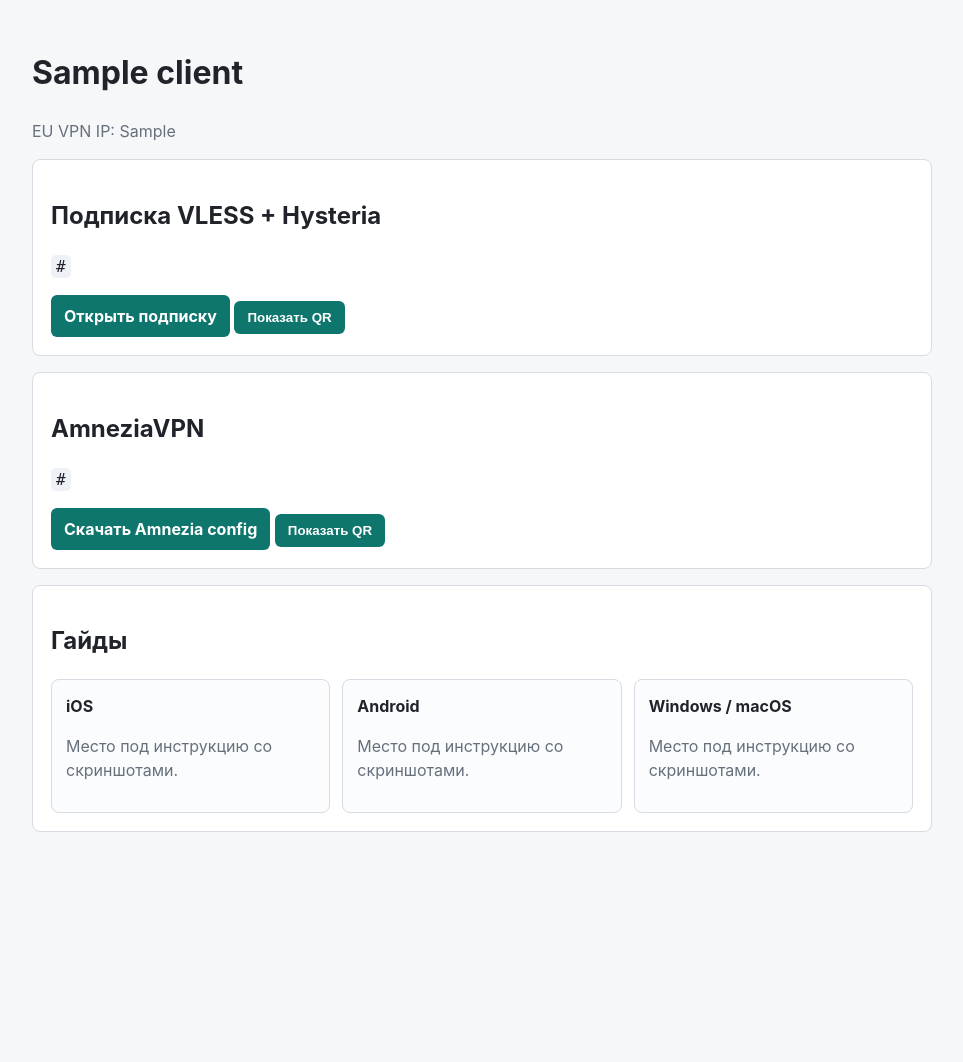
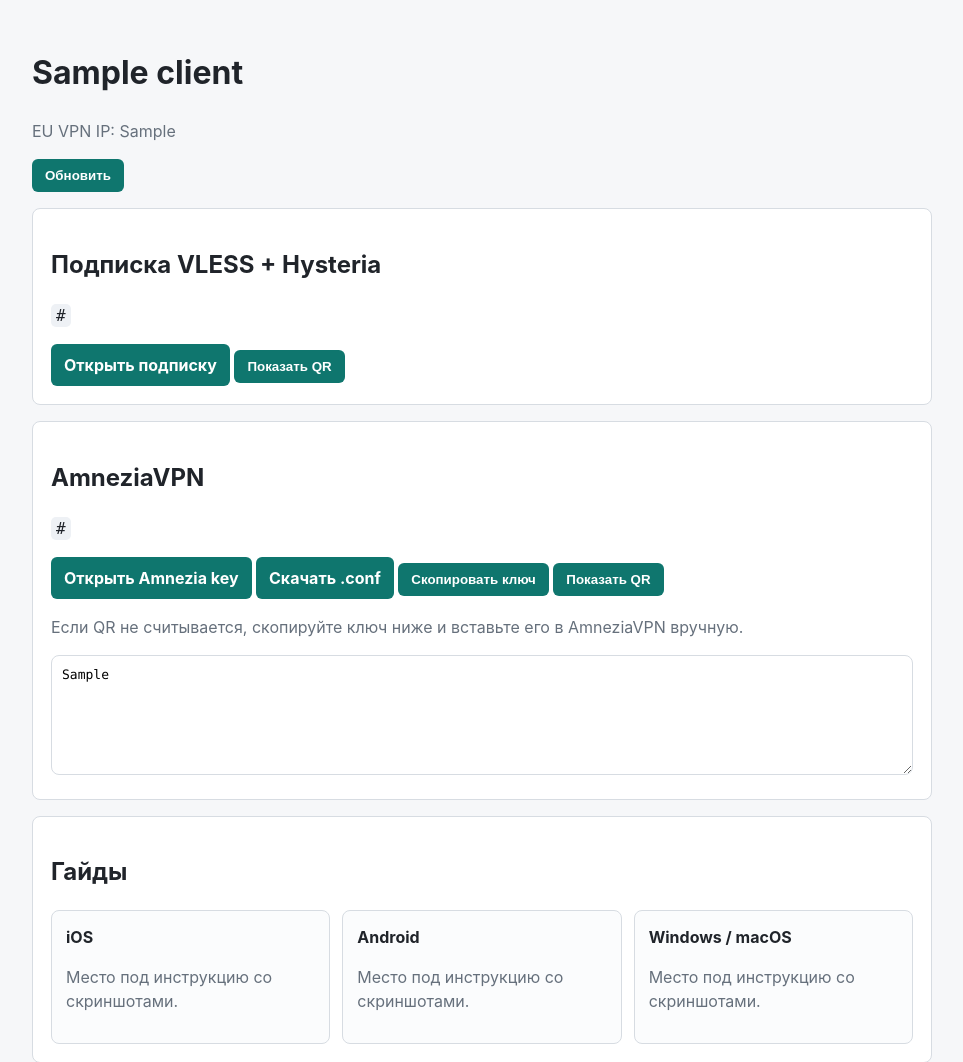
Before and after one commit to nevrozzkie/AutoVPN, a FastAPI app: template app/templates/client_page.html in a window 1280 px wide. Shown: the top 1062 px of the page, without its empty margins (158-1121 px from the left). Before the commit the page ends 832 px from the top, so only its background shows below. Run offline with FastAPI, Linux system fonts and the light colour scheme; the template is opened without the code that fills it: most values are stand-ins (such as "Sample title", 1, 10 or a date in 2020); some libraries are stand-ins or nearby versions.

Commit message:
Improve client refresh time display and Amnezia keys

```diff
--- a/app/amnezia.py
+++ b/app/amnezia.py
@@ -2,7 +2,9 @@ from __future__ import annotations
 
 import base64
 import ipaddress
+import json
 import secrets
+import zlib
 from typing import Any
 
 from cryptography.hazmat.primitives import serialization
@@ -89,6 +91,78 @@ PersistentKeepalive = 25
 """
 
 
+def build_amnezia_vpn_key(
+    client: dict[str, Any],
+    *,
+    current_ip: str,
+    server_public_key: str,
+    obfuscation: dict[str, int],
+) -> str:
+    config = build_amnezia_client_config(
+        client,
+        current_ip=current_ip,
+        server_public_key=server_public_key,
+        obfuscation=obfuscation,
+    )
+    address = client.get("amnezia_ipv4") or client_amnezia_address(int(client["id"]))
+    dns_values = [item.strip() for item in settings.amnezia_dns.split(",") if item.strip()]
+    dns1 = dns_values[0] if dns_values else "1.1.1.1"
+    dns2 = dns_values[1] if len(dns_values) > 1 else dns1
+    awg = {
+        "H1": str(obfuscation["h1"]),
+        "H2": str(obfuscation["h2"]),
+        "H3": str(obfuscation["h3"]),
+        "H4": str(obfuscation["h4"]),
+        "I1": "",
+        "I2": "",
+        "I3": "",
+        "I4": "",
+        "I5": "",
+        "Jc": str(obfuscation["jc"]),
+        "Jmax": str(obfuscation["jmax"]),
+        "Jmin": str(obfuscation["jmin"]),
+        "S1": str(obfuscation["s1"]),
+        "S2": str(obfuscation["s2"]),
+        "S3": "0",
+        "S4": "0",
+        "allowed_ips": ["0.0.0.0/0", "::/0"],
+        "clientId": client["amnezia_public_key"],
+        "client_ip": address,
+        "client_priv_key": client["amnezia_private_key"],
+        "client_pub_key": client["amnezia_public_key"],
+        "config": config,
+        "hostName": current_ip,
+        "mtu": "1280",
+        "persistent_keep_alive": "25",
+        "port": settings.amnezia_port,
+        "psk_key": client["amnezia_preshared_key"],
+        "server_pub_key": server_public_key,
+    }
+    awg["last_config"] = json.dumps(awg, ensure_ascii=False, indent=4)
+    payload = {
+        "containers": [
+            {
+                "awg": {
+                    **awg,
+                    "port": str(settings.amnezia_port),
+                    "protocol_version": "2",
+                    "subnet_address": f"{settings.amnezia_network_prefix}.0",
+                    "transport_proto": "udp",
+                },
+                "container": "amnezia-awg2",
+            }
+        ],
+        "defaultContainer": "amnezia-awg2",
+        "description": client["name"],
+        "dns1": dns1,
+        "dns2": dns2,
+        "hostName": current_ip,
+    }
+    raw = json.dumps(payload, ensure_ascii=False, indent=4).encode("utf-8")
+    packed = len(raw).to_bytes(4, "big") + zlib.compress(raw)
+    return "vpn://" + base64.urlsafe_b64encode(packed).decode("ascii").rstrip("=")
+
+
 def build_amnezia_server_config(
     clients: list[dict[str, Any]],
     *,
--- a/app/main.py
+++ b/app/main.py
@@ -1,7 +1,9 @@
 from __future__ import annotations
 
 import secrets
+from datetime import UTC, datetime
 from io import BytesIO
+from zoneinfo import ZoneInfo
 
 from fastapi import BackgroundTasks, Depends, FastAPI, Form, HTTPException, Request, status
 from fastapi.responses import HTMLResponse, PlainTextResponse, RedirectResponse, Response
@@ -10,7 +12,7 @@ from fastapi.templating import Jinja2Templates
 
 from app.config import settings
 from app.aeza import AezaClient
-from app.amnezia import build_amnezia_client_config
+from app.amnezia import build_amnezia_client_config, build_amnezia_vpn_key
 from app.db import (
     create_client,
     create_install_operation,
@@ -68,6 +70,25 @@ security = HTTPBasic()
 setup_security = HTTPBasic(auto_error=False)
 
 
+def format_msk(value: object) -> str:
+    if value in (None, ""):
+        return ""
+    try:
+        if isinstance(value, (int, float)):
+            parsed = datetime.fromtimestamp(value, UTC)
+        else:
+            text = str(value)
+            parsed = datetime.fromisoformat(text.replace("Z", "+00:00"))
+            if parsed.tzinfo is None:
+                parsed = parsed.replace(tzinfo=UTC)
+        return parsed.astimezone(ZoneInfo("Europe/Moscow")).strftime("%d.%m.%Y %H:%M:%S МСК")
+    except (TypeError, ValueError, OSError):
+        return str(value)
+
+
+templates.env.filters["msk"] = format_msk
+
+
 def aeza_ip_rotation_available() -> bool:
     return bool(aeza_token() and aeza_service_id())
 
@@ -102,6 +123,15 @@ def get_amnezia_obfuscation() -> dict[str, int]:
 
 def get_amnezia_config(client: dict, current_ip: str) -> str:
     return build_amnezia_client_config(
+        client,
+        current_ip=current_ip,
+        server_public_key=get_setting("amnezia.server_public_key"),
+        obfuscation=get_amnezia_obfuscation(),
+    )
+
+
+def get_amnezia_vpn_key(client: dict, current_ip: str) -> str:
+    return build_amnezia_vpn_key(
         client,
         current_ip=current_ip,
         server_public_key=get_setting("amnezia.server_public_key"),
@@ -307,6 +337,7 @@ async def admin_dashboard(request: Request, _: str = Depends(require_admin)) ->
             "ssh_known_host_reset_last_output": get_setting("ssh.known_host_reset_last_output"),
             "operation_running": has_running_operation(),
             "install_running": has_running_install_operation(),
+            "auto_refresh": has_running_operation() or has_running_install_operation(),
             "aeza_ip_rotation_available": aeza_ip_rotation_available(),
             "aeza_ipv4_price": await fetch_aeza_ipv4_price(),
             "format_eur_minor_units": format_eur_minor_units,
@@ -482,12 +513,15 @@ def admin_delete_client(client_id: int, _: str = Depends(require_admin)) -> Redi
 
 @app.get("/admin/operations", response_class=HTMLResponse)
 def admin_operations(request: Request, _: str = Depends(require_admin)) -> HTMLResponse:
+    operation_running = has_running_operation()
+    install_running = has_running_install_operation()
     return templates.TemplateResponse(
         request,
         "operations.html",
         {
             "operations": list_operations(),
             "install_operations": list_install_operations(),
+            "auto_refresh": operation_running or install_running,
         },
     )
 
@@ -555,7 +589,7 @@ def admin_refresh_protocols(background_tasks: BackgroundTasks, _: str = Depends(
 @app.post("/admin/stats/refresh")
 def admin_refresh_stats(background_tasks: BackgroundTasks, _: str = Depends(require_admin)) -> RedirectResponse:
     background_tasks.add_task(_refresh_stats_background)
-    return RedirectResponse("/admin", status_code=status.HTTP_303_SEE_OTHER)
+    return RedirectResponse("/admin/clients", status_code=status.HTTP_303_SEE_OTHER)
 
 
 async def _refresh_stats_background() -> None:
@@ -607,6 +641,8 @@ async def client_page(request: Request, token: str) -> HTMLResponse:
             "base_url": base_url,
             "subscription_url": f"{base_url}/sub/{client['token']}",
             "amnezia_url": f"{base_url}/amnezia/{client['token']}",
+            "amnezia_key_url": f"{base_url}/amnezia-key/{client['token']}",
+            "amnezia_vpn_key": get_amnezia_vpn_key(client, current_ip),
             "amnezia_qr_url": f"{base_url}/client/{client['token']}/amnezia.qr",
         },
     )
@@ -636,7 +672,7 @@ def client_amnezia_qr(token: str) -> Response:
         raise HTTPException(status_code=status.HTTP_503_SERVICE_UNAVAILABLE)
     import qrcode
 
-    image = qrcode.make(get_amnezia_config(client, current_ip))
+    image = qrcode.make(get_amnezia_vpn_key(client, current_ip))
     buffer = BytesIO()
     image.save(buffer, format="PNG")
     return Response(buffer.getvalue(), media_type="image/png")
@@ -667,3 +703,14 @@ def amnezia_config(token: str) -> PlainTextResponse:
             "Content-Disposition": f"attachment; filename=amnezia-{client['id']}.conf"
         },
     )
+
+
+@app.get("/amnezia-key/{token}", response_class=PlainTextResponse)
+def amnezia_vpn_key(token: str) -> PlainTextResponse:
+    client = get_client_by_token(token)
+    if not client or not client["enabled"]:
+        raise HTTPException(status_code=status.HTTP_404_NOT_FOUND)
+    current_ip = get_setting("current_ip")
+    if not current_ip:
+        raise HTTPException(status_code=status.HTTP_503_SERVICE_UNAVAILABLE)
+    return PlainTextResponse(get_amnezia_vpn_key(client, current_ip) + "\n")
--- a/app/templates/base.html
+++ b/app/templates/base.html
@@ -3,6 +3,7 @@
   <head>
     <meta charset="utf-8">
     <meta name="viewport" content="width=device-width, initial-scale=1">
+    {% if auto_refresh %}<meta http-equiv="refresh" content="3">{% endif %}
     <title>AutoVPN Admin</title>
     <style>
       :root {
--- a/app/templates/client_page.html
+++ b/app/templates/client_page.html
@@ -81,12 +81,23 @@
         padding: 14px;
         background: #fbfcfd;
       }
+      textarea {
+        width: 100%;
+        box-sizing: border-box;
+        min-height: 120px;
+        border: 1px solid #d7dce2;
+        border-radius: 8px;
+        padding: 10px;
+        font: 13px/1.4 ui-monospace, SFMono-Regular, Menlo, Consolas, monospace;
+        resize: vertical;
+      }
     </style>
   </head>
   <body>
     <main>
       <h1>{{ client.name }}</h1>
       <p class="muted">EU VPN IP: {{ current_ip }}</p>
+      <button type="button" onclick="location.reload()">Обновить</button>
 
       {% if protocol_status_available %}
         <section>
@@ -103,10 +114,10 @@
                   <span class="warn">{{ protocol.status }}</span>
                 {% endif %}
                 {% if protocol.last_checked_at %}
-                  <br><span class="muted">Проверено: {{ protocol.last_checked_at }}</span>
+                  <br><span class="muted">Проверено: {{ protocol.last_checked_at|msk }}</span>
                 {% endif %}
                 {% if protocol.failed_since %}
-                  <br><span class="bad">Проблема с: {{ protocol.failed_since }}</span>
+                  <br><span class="bad">Проблема с: {{ protocol.failed_since|msk }}</span>
                 {% endif %}
               </div>
             {% endfor %}
@@ -126,9 +137,13 @@
 
       <section>
         <h2>AmneziaVPN</h2>
-        <p><code>{{ amnezia_url }}</code></p>
-        <a class="button" href="{{ amnezia_url }}">Скачать Amnezia config</a>
+        <p><code>{{ amnezia_key_url }}</code></p>
+        <a class="button" href="{{ amnezia_key_url }}">Открыть Amnezia key</a>
+        <a class="button" href="{{ amnezia_url }}">Скачать .conf</a>
+        <button type="button" onclick="navigator.clipboard.writeText(document.querySelector('#amnezia-key').value)">Скопировать ключ</button>
         <button type="button" onclick="document.querySelector('#amnezia-qr').classList.add('is-visible')">Показать QR</button>
+        <p class="muted">Если QR не считывается, скопируйте ключ ниже и вставьте его в AmneziaVPN вручную.</p>
+        <textarea id="amnezia-key" readonly>{{ amnezia_vpn_key }}</textarea>
         <div id="amnezia-qr" class="qr">
           <img src="{{ amnezia_qr_url }}" alt="Amnezia QR">
         </div>
```
Also changed, not shown: app/templates/clients.html (+5 -5 lines), app/templates/dashboard.html (+6 -6 lines), app/templates/operations.html (+5 -5 lines), tests/test_amnezia.py (+43 -0 lines).
